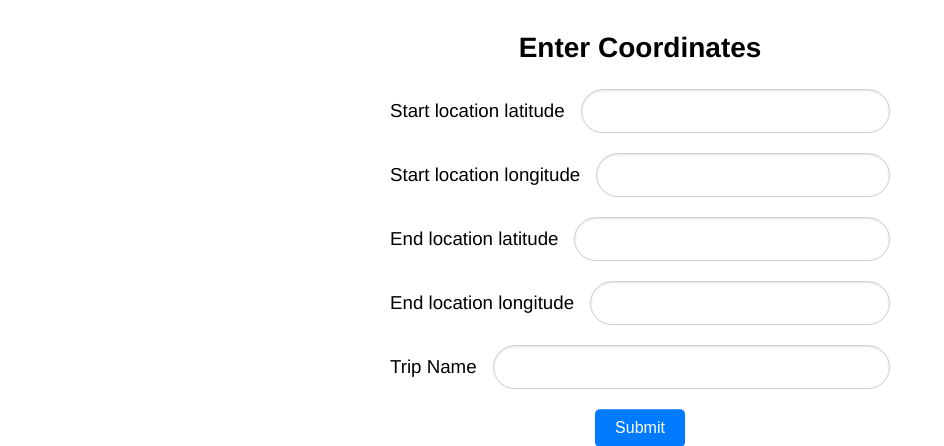
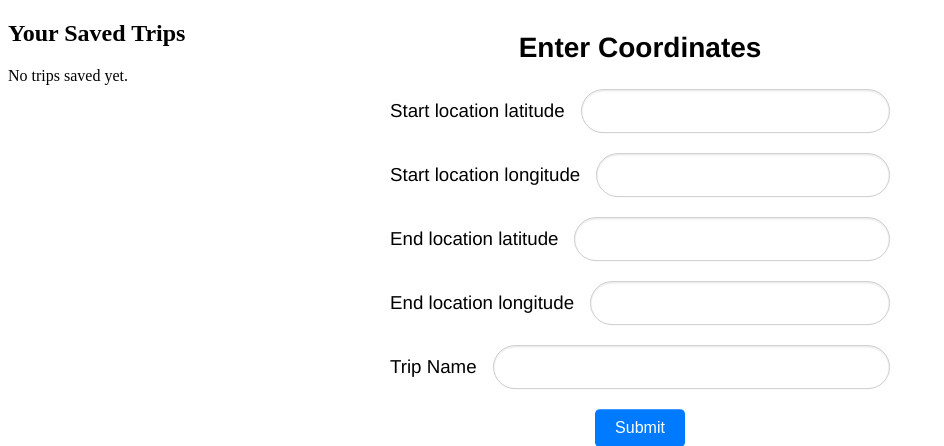
Before and after one commit to bryancarrillo1/fuel-scout, a Flask app: template templates/coordinates.html in a window 1280 px wide. Shown: the top 446 px of the page, without its empty margins (0-944 px from the left). Run offline with Flask 3, Linux system fonts and the light colour scheme; the template is opened without the code that fills it, so the values that code supplies are empty.

Commit message:
added display of lists to coordinates page

```diff
--- a/api/geoapify.py
+++ b/api/geoapify.py
@@ -50,7 +50,8 @@ def get_coordinates(data):
         flat_coords = [pt for line in coords for pt in line]
     else:
         flat_coords = coords
-    return [coord[::-1] for coord in flat_coords]
+    #return [coord[::-1] for coord in flat_coords]
+    return flat_coords
 
 def get_fuel_stations_along_route(route_data, search_radius=2000, point_interval=120):
     """
--- a/app.py
+++ b/app.py
@@ -95,7 +95,9 @@ def register():
 
 @app.route("/coordinates")
 def coordinates():
-    return render_template('coordinates.html')
+    user_id = session["user_id"]
+    trips = trips_db.get_user_trips(user_id)
+    return render_template("coordinates.html", trips=trips)
 
 @app.route("/login", methods = ['GET', 'POST'])
 def login():
--- a/templates/coordinates.html
+++ b/templates/coordinates.html
@@ -36,5 +36,21 @@
 
         </form>
 </div>
+<div class="trip-history">
+    <h2>Your Saved Trips</h2>
+    {% if trips %}
+        <ul>
+            {% for trip in trips %}
+                <li>
+                    <strong>{{ trip["trip_name"] }}</strong><br>
+                    Start: ({{ trip["start_lat"] }}, {{ trip["start_lon"] }})<br>
+                    End: ({{ trip["end_lat"] }}, {{ trip["end_lon"] }})
+                </li>
+            {% endfor %}
+        </ul>
+    {% else %}
+        <p>No trips saved yet.</p>
+    {% endif %}
+</div>
 </body>
 </html>
--- a/trips_database.py
+++ b/trips_database.py
@@ -52,7 +52,6 @@ class TripsDatabase:
             cursor.execute('''
                 SELECT * FROM trips
                 WHERE user_id = ?
-                ORDER BY created_at DESC
             ''', (user_id,))
             return cursor.fetchall()
 
```
Also changed, not shown: trips.db.
